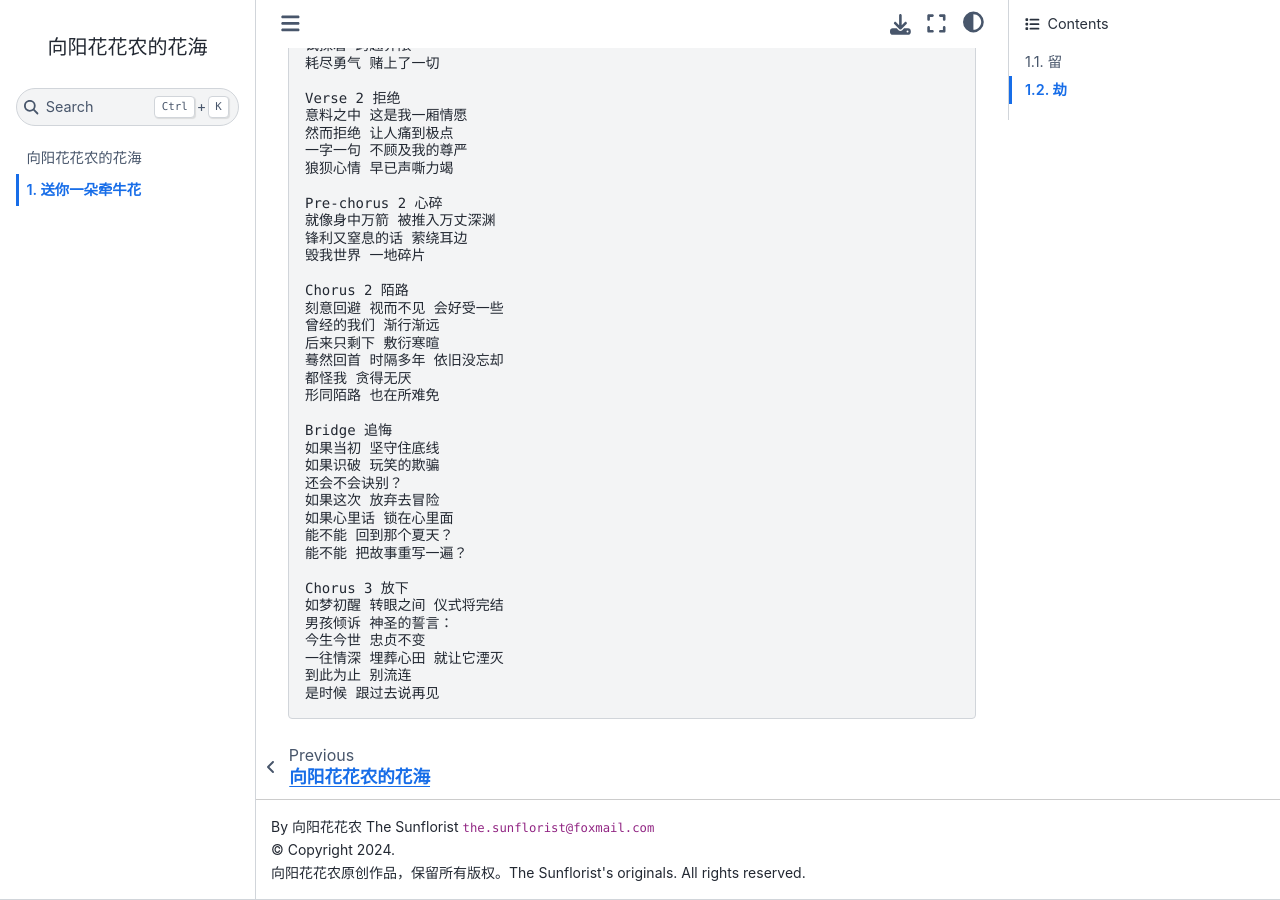
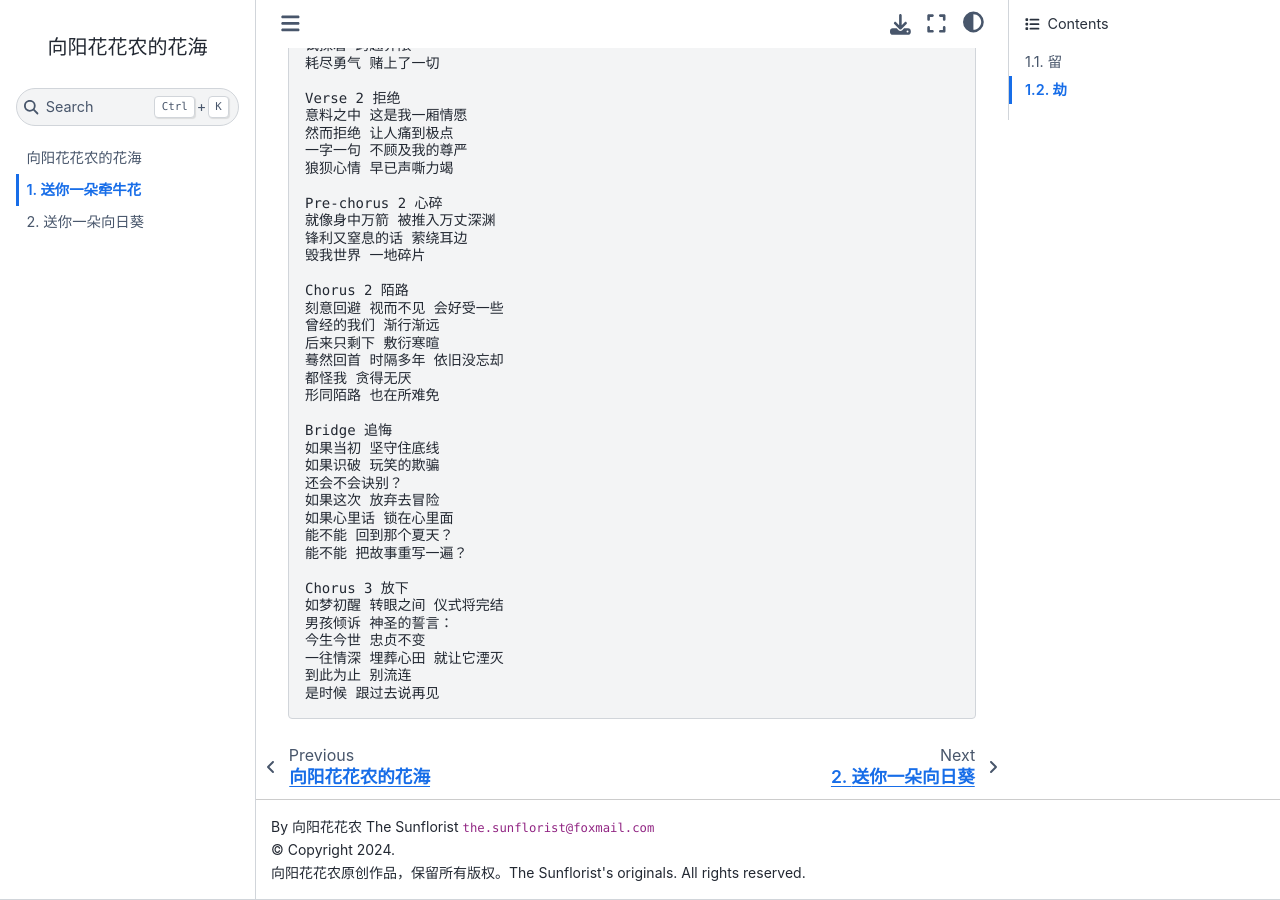
Before and after one commit to The-Sunflorist/The-Sunflorist.github.io, a Jupyter Book: the page built from docs/a_morning_glory_to_you.md, in a window 1280 px wide and 900 px high, scrolled down 1945 px. Built offline with Jupyter Book 1.0.4 settings and Sphinx 7.4.7 and the Sphinx Book theme 1.1.4, drawn with Linux system fonts in a browser that asks for light colours; some of the changed lines change nothing that is shown.

Commit message:
add "A Sunflower to You"

```diff
--- a/_toc.yml
+++ b/_toc.yml
@@ -7,3 +7,4 @@
   numbered: 2
 chapters:
 - file: docs/a_morning_glory_to_you
+- file: docs/a_sunflower_to_you
--- /dev/null
+++ b/docs/a_sunflower_to_you.md
@@ -0,0 +1,5 @@
+# 送你一朵向日葵
+
+*A Sunflower to You*
+
+夜幕将至，向阳花花农结束了一天的耕作。当他经过种满向日葵的小山丘时，他把它们收集的阳光装进玻璃瓶里带回家，一屋子的黑暗吓得以光速逃之夭夭，唯独留下了赖在脚底的影子们。无论这些阴影如何地蠢蠢欲动，他都毫不在意，因为他的眼里只有光。
```
